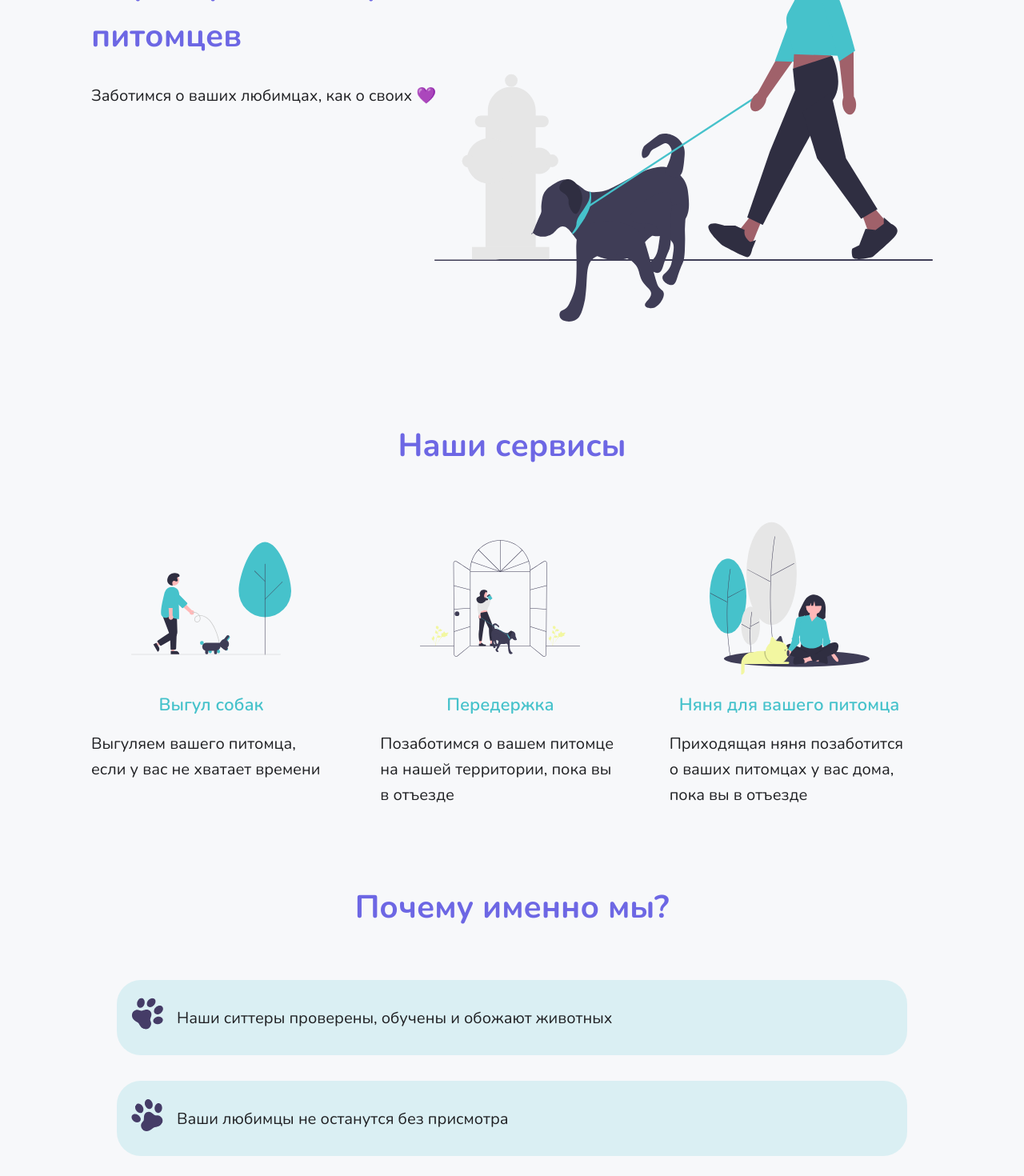
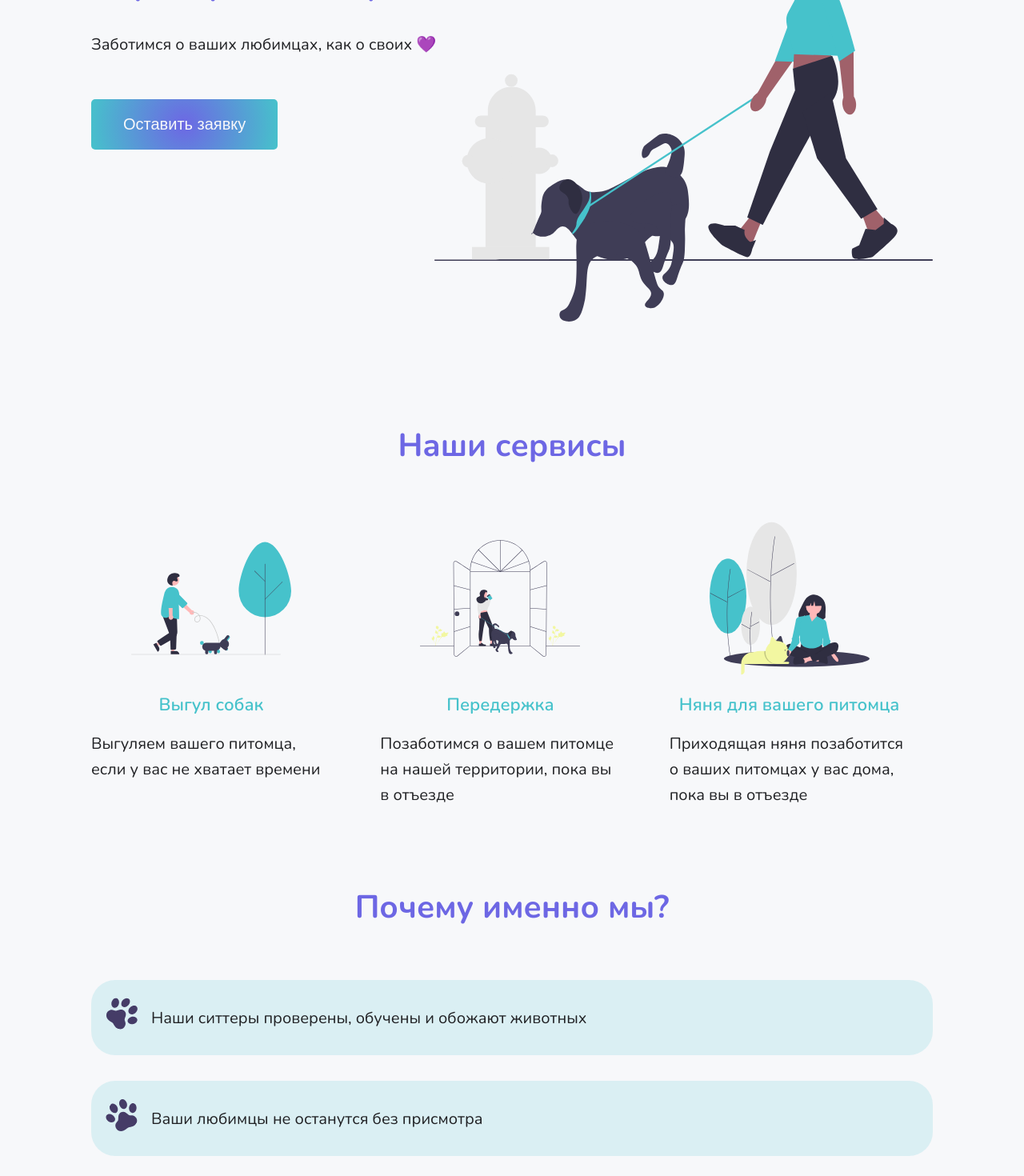
Before and after one commit to OlgaGordeeva-Al/pet-sitting-service, a Vue app: page / in a window 1280 px wide. Shown: the part 220-1690 px from the top of the page at 80% size. Built offline with nearby package versions, Linux system fonts and the light colour scheme.

Commit message:
added button

```diff
--- a/src/components/UI/ButtonGradient.vue
+++ b/src/components/UI/ButtonGradient.vue
@@ -0,0 +1,27 @@
+<script setup lang="ts">
+  defineProps<{
+    svg?: string,
+    title?: string,
+  }>()
+</script>
+
+<template>
+  <button class="gradient-button">{{ title }}</button>
+</template>
+
+<style lang="scss" scoped>
+  .gradient-button {
+    border: none;
+    padding: 20px 40px;
+    font-size: 20px;
+    color: var(--color-white);
+    border-radius: 5px;
+    background: radial-gradient(circle, var(--secondary-purple) 0%, var(--blue) 100%);
+    margin-top: 2rem;
+
+    &:hover {
+      cursor: pointer;
+      transform: scale(1.1);
+    }
+  }
+</style>
--- a/src/components/UI/SvgListItem.vue
+++ b/src/components/UI/SvgListItem.vue
@@ -27,7 +27,7 @@
   border-radius: 30px;
   grid-template-columns: min-content max-content;
   padding: 10px 20px;
-  margin: 2rem;
+  margin: 2rem 0;
 
   &__svg-container {
     margin: auto;
--- a/src/views/AboutView.vue
+++ b/src/views/AboutView.vue
@@ -2,6 +2,7 @@
   import TextHeader from "../components/UI/TextHeader.vue"
   import ImageTextCard from "../components/UI/ImageTextCard.vue"
   import SvgListItem from "@/components/UI/SvgListItem.vue";
+  import ButtonGradient from "@/components/UI/ButtonGradient.vue";
 
   const listArr = [
     "Наши ситтеры проверены, обучены и обожают животных",
@@ -25,8 +26,9 @@
 <template>
   <div class="about-banner main-block">
     <div class="about-banner__text">
-      <TextHeader class="about-banner__header" header="Передержка, выгул, ситтинг для ваших питомцев" />
+      <TextHeader header="Передержка, выгул, ситтинг для ваших питомцев" />
       <p>Заботимся о ваших любимцах, как о своих 💜 </p>
+      <ButtonGradient class="about-banner__button" title="Оставить заявку" />
     </div>
     <div class="about-banner__image">
       <img src="undraw_passing_by_0un9.svg" alt="dog walking">
```
